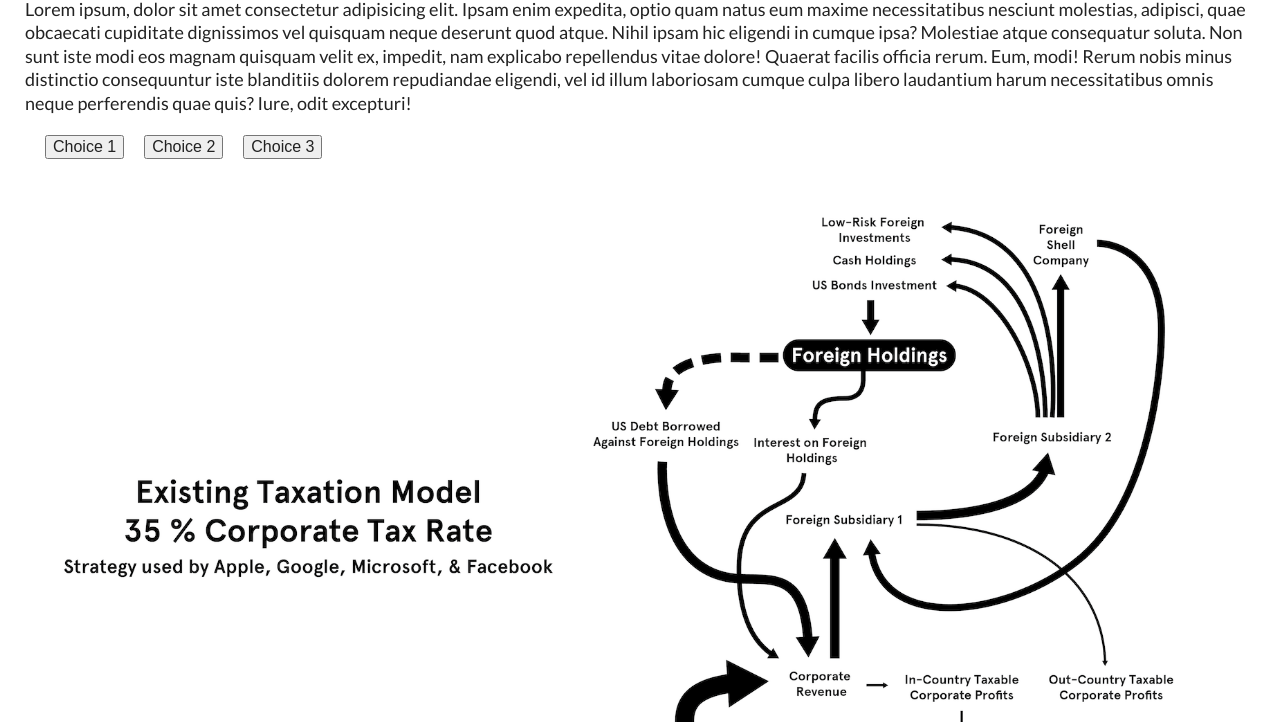
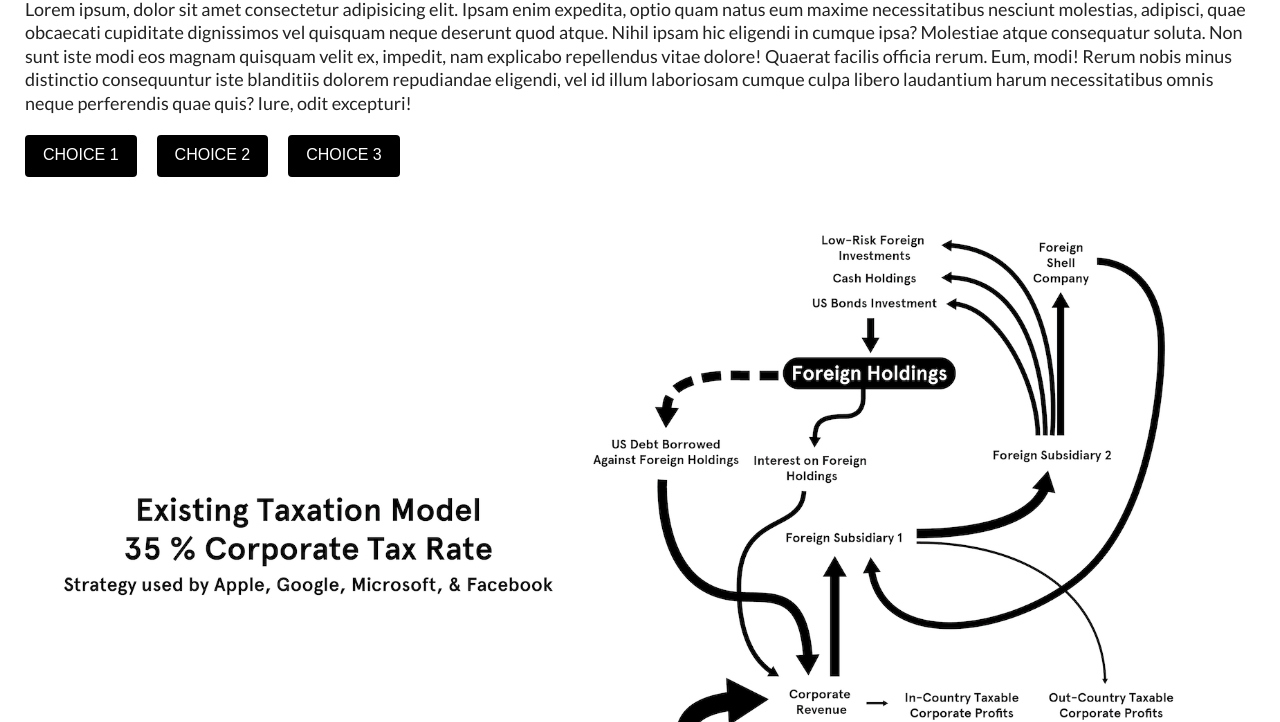
Before and after one commit to Henryhankdc/corporate-evasion, a plain HTML site: page index.html in a window 1280 px wide. Shown: the part 78-800 px from the top of the page. Drawn offline with Linux system fonts and the light colour scheme.

Commit message:
added button styles

```diff
--- a/index.html
+++ b/index.html
@@ -33,7 +33,7 @@
 
       </p>
       <ul class="List">
-        <li class="item"><button id="choice-1" class="button">Choice 1</button></li>
+        <li class="item"><button id="choice-1" class="button active">Choice 1</button></li>
         <li class="item"><button id="choice-2" class="button">Choice 2</button></li>
         <li class="item"><button id="choice-3" class="button">Choice 3</button></li>
       </ul>
--- a/scripts.js
+++ b/scripts.js
@@ -11,17 +11,33 @@ item.forEach(elem => {
   elem.addEventListener('click', function() {
     const clicked = this.id;
     if (clicked == 'choice-1') {
+      //add/remove classes on images
+      itemOne.classList.add('active');
+      itemTwo.classList.remove('active');
+      itemThree.classList.remove('active');
+
+      //add/remove classes on images
       imageOne.classList.add('active');
       imageTwo.classList.remove('active');
       imageThree.classList.remove('active');
     }
     if (clicked == 'choice-2') {
+      itemTwo.classList.add('active');
+      itemOne.classList.remove('active');
+      itemThree.classList.remove('active');
+
+      //add/remove classes on images
       imageTwo.classList.add('active');
       imageOne.classList.remove('active');
       imageThree.classList.remove('active');
     }
-    console.log(imageThree);
     if (clicked == 'choice-3') {
+      console.log('clicked three');
+      itemThree.classList.add('active');
+      itemOne.classList.remove('active');
+      itemTwo.classList.remove('active');
+
+      //add/remove classes on images
       imageThree.classList.add('active');
       imageOne.classList.remove('active');
       imageTwo.classList.remove('active');
--- a/style.css
+++ b/style.css
@@ -34,10 +34,34 @@ header {
 }
 ul {
   display: flex;
-  margin: 10px;
+  margin: 10px 10px 10px 0;
 }
 li {
   padding: 10px;
+}
+li:first-child {
+  padding-left: 0;
+}
+
+button {
+  align-items: center;
+  background-color: #000;
+  border: 2px solid #000;
+  border-radius: 4px;
+  color: #fff;
+  font-weight: 400;
+  line-height: 1.25;
+  padding: 8px 16px 10px;
+  text-decoration: none;
+  text-transform: uppercase;
+  -webkit-transition: all 0.15s;
+  transition: all 0.3s;
+}
+button:hover,
+button:focus {
+  background-color: white;
+  border: 2px solid black;
+  color: black;
 }
 img {
   max-width: 100%;
```
